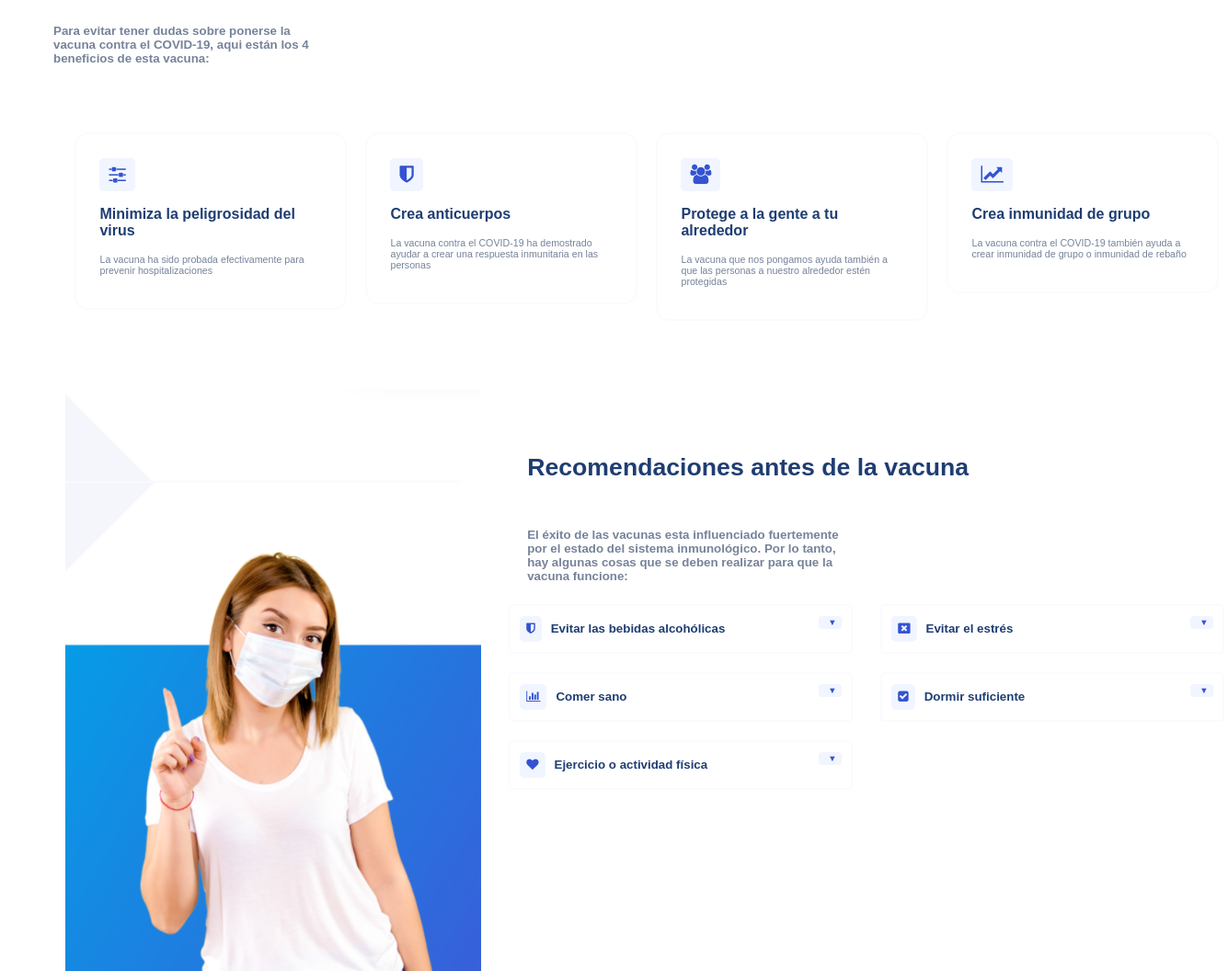
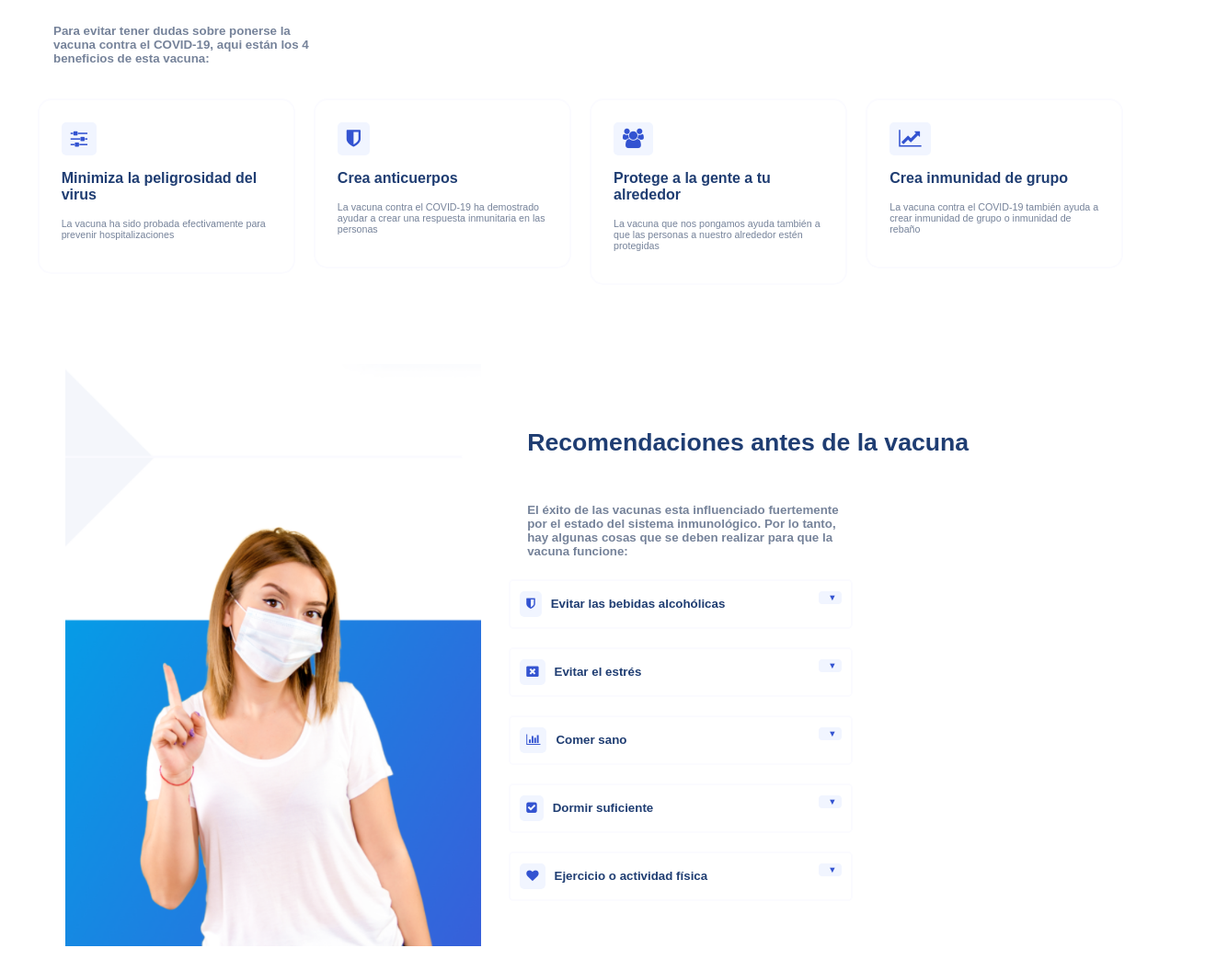
Before and after one commit to JonathanJRodriguez/vacunacion-web-main, a plain HTML site: page index.html in a window 1280 px wide. Shown: the part 860-1916 px from the top of the page at 92% size, 1335 px wide, since content can reach past the window. Drawn offline with Linux system fonts and the light colour scheme.

Commit message:
edit: width styles, background image

```diff
--- a/assets/styles/styles.css
+++ b/assets/styles/styles.css
@@ -5,6 +5,7 @@ body{
   background-image: url("../img/doctor1.png");
   background-position: center;
   background-repeat: no-repeat;
+  min-width: 970px;
 }
 .main1-div2{
   display: flex;
@@ -43,7 +44,7 @@ body{
   .first-section{
       display:  flex;
       width: 100%;
-
+      min-width: 1000px;
   }
   img.doctor1{
       display:inline-block;
@@ -194,14 +195,16 @@ body{
 }
 .main2-div{
   display: flex;
-  width: 100%;
+  width: 95%;
   justify-content: space-around;
-  margin: 5%;
+  padding: 1%;
+  margin: 10px;
 }
 .main2-info{
   transition: box-shadow .3s;
-  float: left;
+  /*float: left;*/
   flex: 1;
+  min-width: 0;
   border: #fbfbff 2px;
   border-style: solid;
   border-radius: 15px;
@@ -234,7 +237,7 @@ body{
 }
 .main3{
   display: flex;
-  width: 100%;
+  width: 93%;
   justify-content: space-around;
   margin: 5%;
 }
@@ -243,14 +246,17 @@ body{
   width: 150px;
   max-height: 633px;
   max-width: 452px;
+  min-width: 0;
   height: 100%;
 }
 .main3 div{
   flex:1;
   height: 100%;
+  min-width: 0;
 }
 .main3 p{
   width: 350px;
+  min-width: 0;
 }
 .main3-details details{
   width: 350px;
@@ -337,7 +343,7 @@ body{
 }
 .main4{
   display: flex;
-  width: 100%;
+  width: 93%;
   justify-content: space-around;
   margin: 5%;
 }
```
